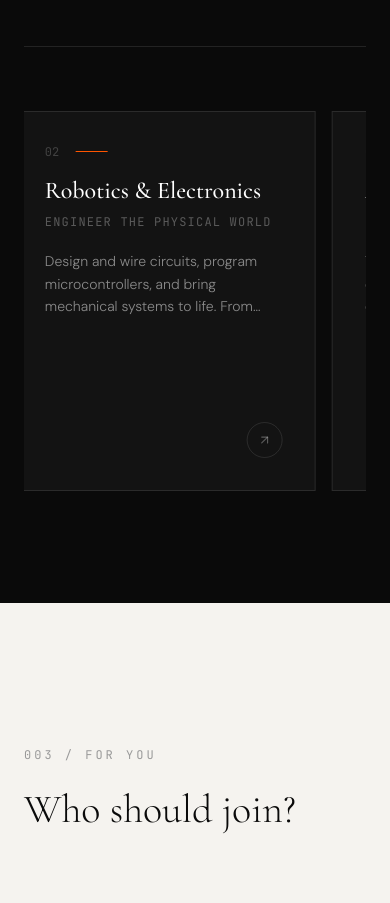
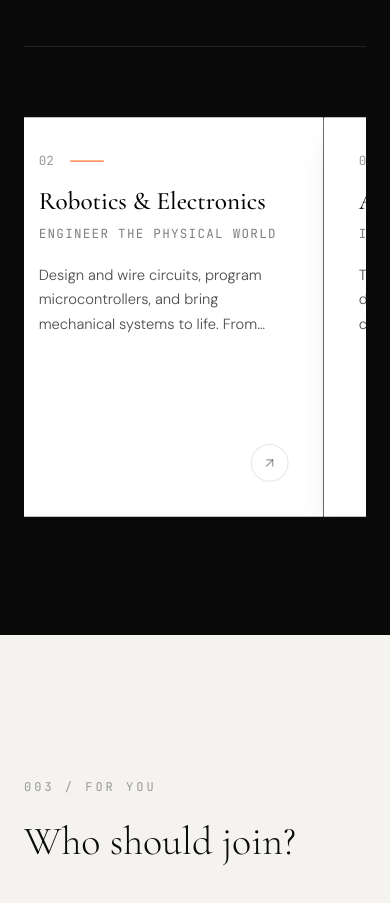
Before and after one commit to kaifashraf/pluginscience, a Next.js app: page / in a window 390 px wide. Shown: the part 2951-3854 px from the top of the page. Built offline with nearby package versions, Linux system fonts and the light colour scheme.

Commit message:
Add active state color inversion to mobile marquee cards

```diff
--- a/components/HomeDisciplinesCarousel.tsx
+++ b/components/HomeDisciplinesCarousel.tsx
@@ -1,6 +1,6 @@
 'use client';
 
-import { useRef } from 'react';
+import { useRef, useState, useEffect } from 'react';
 import Link from 'next/link';
 import { ArrowUpRight, ChevronRight } from 'lucide-react';
 
@@ -43,6 +43,66 @@ const disciplines = [
   },
 ];
 
+function MobileMarqueeCard({ d, index }: { d: any, index: number }) {
+  const ref = useRef<HTMLDivElement>(null);
+  const [isActive, setIsActive] = useState(false);
+
+  useEffect(() => {
+    const observer = new IntersectionObserver(
+      ([entry]) => {
+        setIsActive(entry.isIntersecting);
+      },
+      {
+        root: null,
+        // The card becomes active when it enters the middle 40% of the viewport width
+        rootMargin: '0px -30% 0px -30%',
+        threshold: 0,
+      }
+    );
+
+    if (ref.current) {
+      observer.observe(ref.current);
+    }
+    return () => observer.disconnect();
+  }, []);
+
+  return (
+    <Link href={d.href} className="shrink-0 w-[78vw]">
+      <div
+        ref={ref}
+        className={`p-8 flex flex-col justify-between min-h-[380px] group cursor-pointer transition-all duration-700 h-full whitespace-normal border ${
+          isActive
+            ? 'bg-white text-black border-white shadow-xl scale-105 z-10 relative'
+            : 'bg-white/[0.04] text-white border-white/10 hover:bg-white/[0.08] hover:border-white/20 hover:-translate-y-1'
+        }`}
+      >
+        <div>
+          <div className="flex items-center gap-4 mb-4">
+            <span className={`text-xs font-mono transition-colors duration-700 ${isActive ? 'text-black/40' : 'text-white/20'}`}>
+              {d.num}
+            </span>
+            <div className={`h-[1px] w-8 ${d.bar}`} />
+          </div>
+          <h3 className="font-display font-medium mb-2 text-2xl leading-tight">
+            {d.title}
+          </h3>
+          <p className={`text-xs font-mono uppercase tracking-widest mb-5 transition-colors duration-700 ${isActive ? 'text-black/50' : 'text-white/30'}`}>
+            {d.subtitle}
+          </p>
+          <p className={`font-sans font-light leading-relaxed text-sm line-clamp-3 transition-colors duration-700 ${isActive ? 'text-black/70' : 'text-white/50'}`}>
+            {d.desc}
+          </p>
+        </div>
+        <div className="flex items-center justify-end mt-6">
+          <div className={`w-9 h-9 rounded-full border flex items-center justify-center transition-colors duration-700 ${isActive ? 'border-black/10' : 'border-white/10 group-hover:border-white/40'}`}>
+            <ArrowUpRight className={`w-3.5 h-3.5 transition-colors duration-700 ${isActive ? 'text-black/40' : 'text-white/30 group-hover:text-white'}`} />
+          </div>
+        </div>
+      </div>
+    </Link>
+  );
+}
+
 export default function HomeDisciplinesCarousel() {
   const scrollRef = useRef<HTMLDivElement>(null);
 
@@ -56,33 +116,12 @@ export default function HomeDisciplinesCarousel() {
   return (
     <>
       {/* ── Mobile: Continuous Marquee ── */}
-      <div className="md:hidden relative flex overflow-hidden w-full pb-4 bg-transparent group/marquee">
+      <div className="md:hidden relative flex overflow-hidden w-full pb-8 pt-4 bg-transparent group/marquee">
         {/* We render two identical lists side by side to create the infinite scroll effect */}
         {[...Array(2)].map((_, listIndex) => (
-          <div key={listIndex} className="flex gap-4 animate-marquee whitespace-nowrap pl-4 group-hover/marquee:[animation-play-state:paused]">
+          <div key={listIndex} className="flex gap-4 animate-marquee whitespace-nowrap pl-4 group-hover/marquee:[animation-play-state:paused] items-center">
             {disciplines.map((d, i) => (
-              <Link href={d.href} key={`${listIndex}-${i}`} className="shrink-0 w-[78vw]">
-                <div className="bg-white/[0.04] border border-white/10 p-8 flex flex-col justify-between min-h-[380px] group cursor-pointer hover:bg-white/[0.08] hover:border-white/20 hover:-translate-y-1 transition-all duration-300 h-full whitespace-normal">
-                  <div>
-                    <div className="flex items-center gap-4 mb-4">
-                      <span className="text-white/20 text-xs font-mono">{d.num}</span>
-                      <div className={`h-[1px] w-8 ${d.bar}`} />
-                    </div>
-                    <h3 className={`font-display font-medium text-white mb-2 text-2xl leading-tight`}>
-                      {d.title}
-                    </h3>
-                    <p className="text-white/30 text-xs font-mono uppercase tracking-widest mb-5">{d.subtitle}</p>
-                    <p className="text-white/50 font-sans font-light leading-relaxed text-sm line-clamp-3">
-                      {d.desc}
-                    </p>
-                  </div>
-                  <div className="flex items-center justify-end mt-6">
-                    <div className="w-9 h-9 rounded-full border border-white/10 flex items-center justify-center group-hover:border-white/40 transition-colors">
-                      <ArrowUpRight className="w-3.5 h-3.5 text-white/30 group-hover:text-white transition-colors" />
-                    </div>
-                  </div>
-                </div>
-              </Link>
+              <MobileMarqueeCard key={`${listIndex}-${i}`} d={d} index={i} />
             ))}
           </div>
         ))}
```
